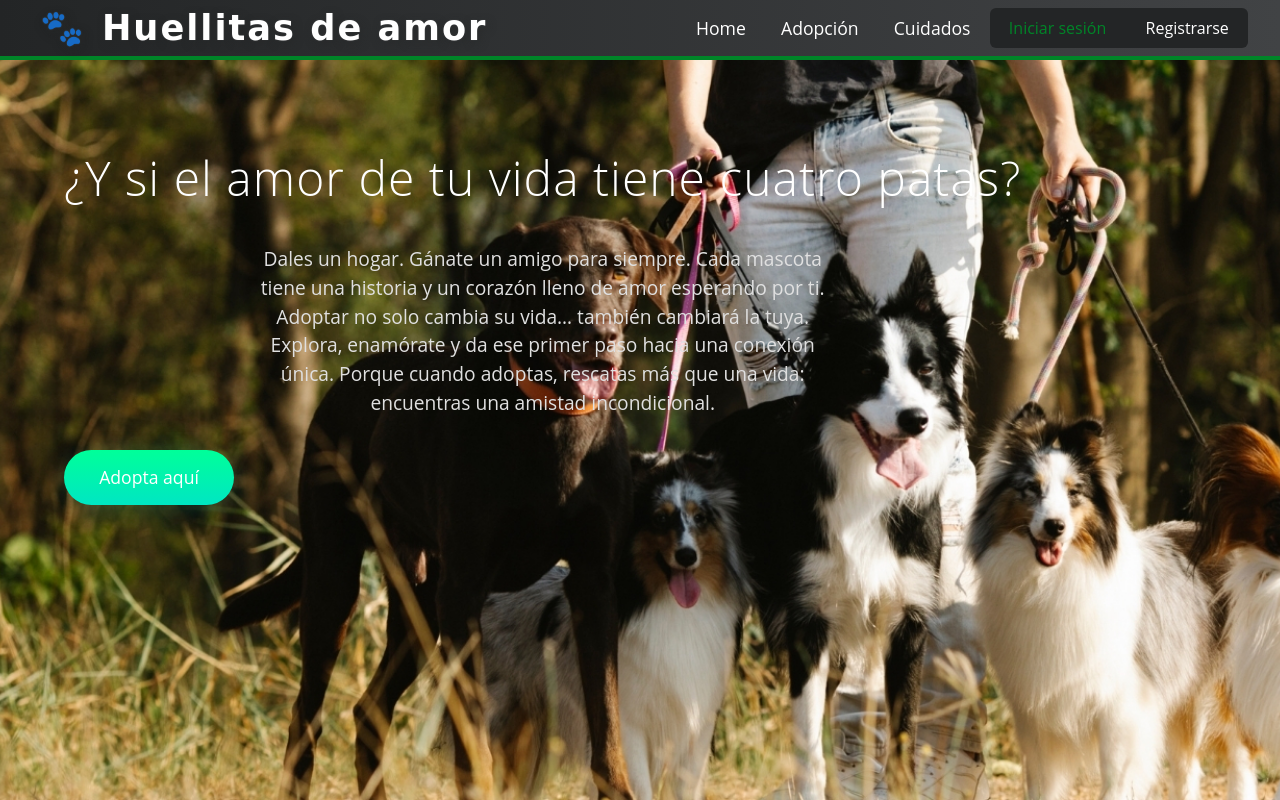
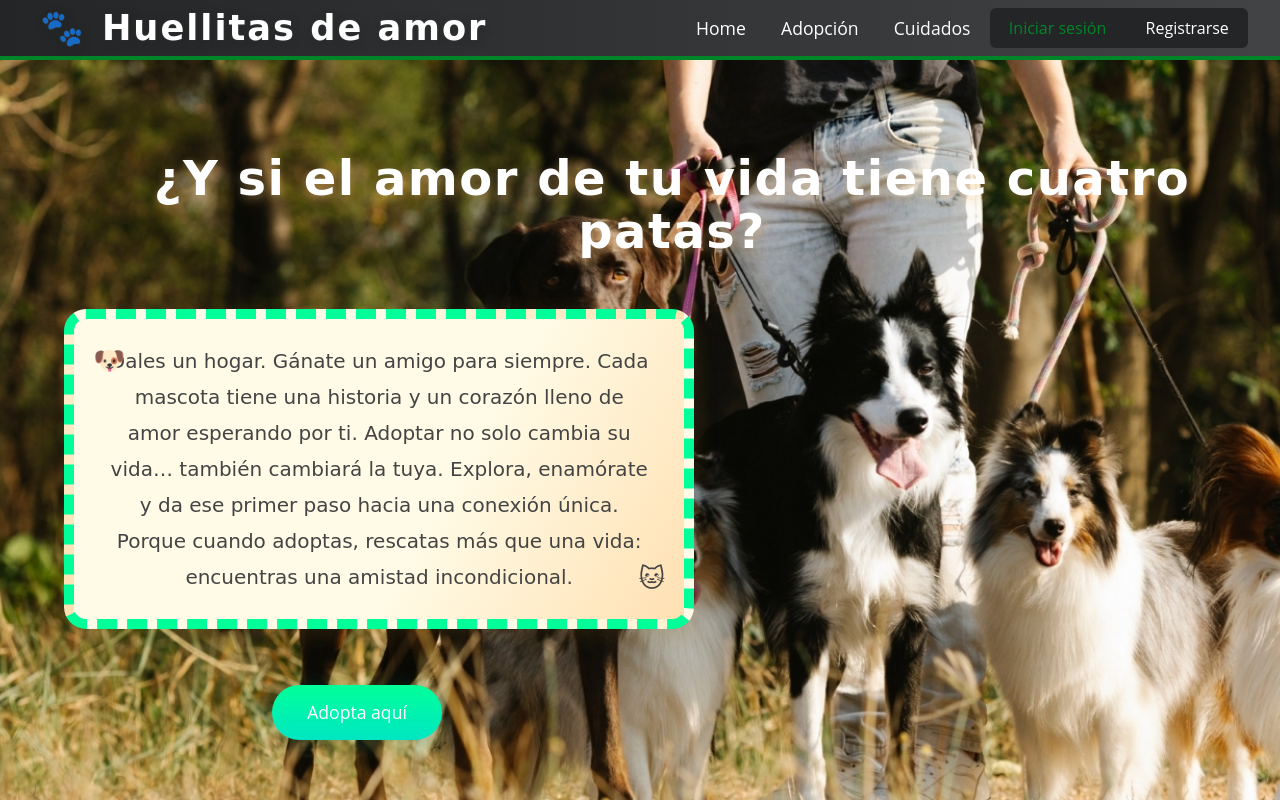
Before and after one commit to rohz11/Refugio-de-animales, a React (Vite) app in the folder frontend/: page / in a window 1280 px wide. Built offline with nearby package versions, Linux system fonts and the light colour scheme.

Commit message:
Detalles al home

```diff
--- a/frontend/src/pages/Home.css
+++ b/frontend/src/pages/Home.css
@@ -16,25 +16,68 @@
 }
 
 .home-title {
-  font-family: "Open Sans", Arial, sans-serif;
+  font-family: 'Comic Sans MS', 'Comic Sans', cursive, 'Open Sans', Arial, sans-serif;
   font-size: 3rem;
-  font-weight: 300;
+  font-weight: bold;
   color: #fff;
-  margin-bottom: 1rem;
-  letter-spacing: 1px;
+  text-align: center;
+  margin-bottom: 1.2rem;
+  letter-spacing: 1.5px;
+  text-shadow: 2px 4px 12px #ffb34755, 0 2px 8px #fff2;
+  position: relative;
 }
 
+/*.home-title::before {
+  content: "🐾";
+  font-size: 2.2rem;
+  position: absolute;
+  left: -3.5rem;
+  top: 0.2rem;
+}
+.home-title::after {
+  content: "🐾";
+  font-size: 2.2rem;
+  position: absolute;
+  right: -3.5rem;
+  top: 0.2rem;
+} */
+
 .home-subtitle {
-  max-width: 600px;
-  margin: 1.5rem auto;
+  max-width: 540px;
+  margin: 2rem 0 2.5rem 0;
   text-align: center;
-  font-family: "Open Sans", Arial, sans-serif;
-  font-size: 1.2rem;
-  color: #e0e0e0;
-  margin-bottom: 2rem;
+  font-size: 1.25rem;
+  line-height: 1.8;
+  color: #444;
+  font-family: 'Comic Sans MS', 'Comic Sans', cursive, sans-serif;
+  background: linear-gradient(120deg, #fffbe6 60%, #ffe0b2 100%);
+  padding: 1.5rem 2.2rem;
+  border-radius: 22px;
+  border: 10px dashed #00ff99;
+  box-shadow: 0 4px 24px #ffb34722;
+  position: relative;
+}
+
+.home-subtitle::before {
+  content: "🐶";
+  position: absolute;
+  left: 1.2rem;
+  top: 1.1rem;
+  font-size: 1.6rem;
+}
+
+.home-subtitle::after {
+  content: "🐱";
+  position: absolute;
+  right: 1.2rem;
+  bottom: 1.1rem;
+  font-size: 1.6rem;
 }
 
 .adopt-btn {
+  display: flex;
+  margin-top: 1rem;
+  margin-left: 13rem;
   padding: 0.9rem 2.2rem;
   font-size: 1.1rem;
   font-family: "Open Sans", Arial, sans-serif;
```
